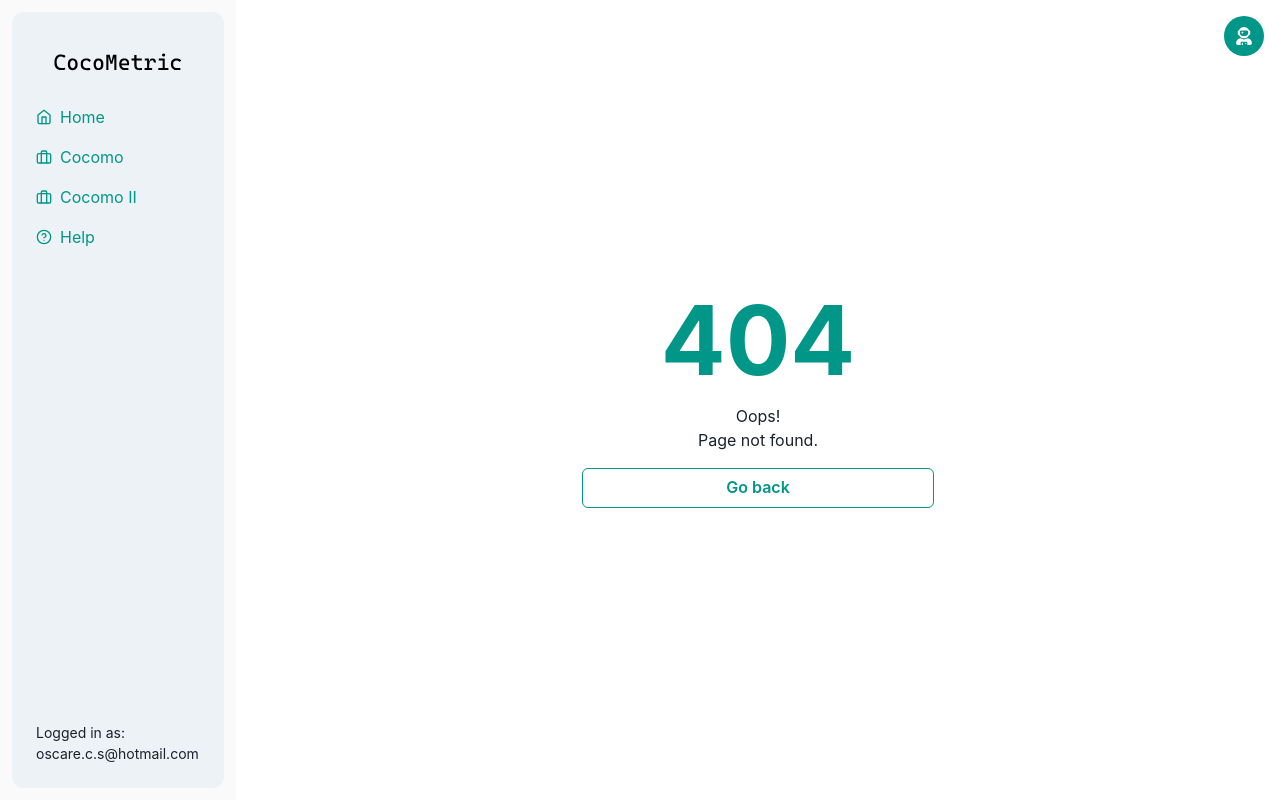
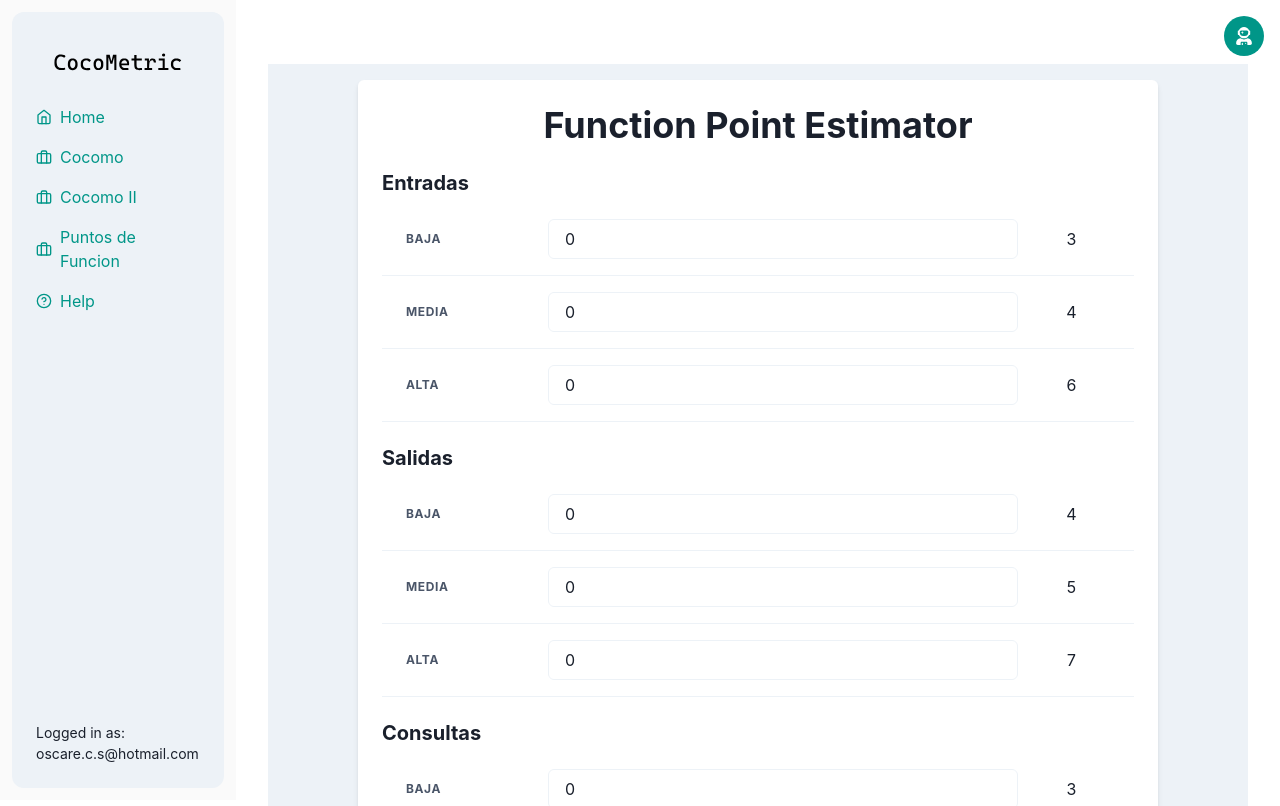
Before and after one commit to Oexcision/CocoMetric, a React (Vite) app: page /function-point in a window 1280 px wide. Before the commit this address had no page. Shown: the top 806 px of the page. Built offline with nearby package versions, Linux system fonts and the light colour scheme.

Commit message:
puntos de funcion

```diff
--- a/src/App.tsx
+++ b/src/App.tsx
@@ -4,6 +4,7 @@ import Dashboard from "./pages/Dashboard"
 import Cocomo from "./pages/Cocomo"
 import CocomoTwo from "./pages/CocomoTwo"
 import NoPage from "./pages/NoPage"
+import FunctionPoint from "./pages/FunctionPoint"
 
 function App() {
 
@@ -14,6 +15,7 @@ function App() {
           <Route index element={<Dashboard/>}/>
           <Route path="cocomo" element={<Cocomo/>}/>
           <Route path="cocomo-two" element={<CocomoTwo/>}/>
+          <Route path="function-point" element={<FunctionPoint/>}/>
           <Route path="*" element={<NoPage/>} />
         </Route>
       </Routes>
--- a/src/components/common/SidebarItems.tsx
+++ b/src/components/common/SidebarItems.tsx
@@ -8,6 +8,7 @@ const items = [
   { icon: FiHome, title: "Home", path: "/" },
   { icon: FiBriefcase, title: "Cocomo", path: "/cocomo" },
   { icon: FiBriefcase, title: "Cocomo II", path: "/cocomo-two" },
+  { icon: FiBriefcase, title: "Puntos de Funcion", path: "/function-point" },
   { icon: FiHelpCircle, title: "Help", path: "/help" },
   //{ icon: FiSettings, title: "User Settings", path: "/settings" },
 ]
--- /dev/null
+++ b/src/pages/FunctionPoint.tsx
@@ -0,0 +1,156 @@
+import React, { useState, ChangeEvent } from 'react';
+import {
+  Box,
+  Input,
+  Button,
+  Table,
+  Tbody,
+  Tr,
+  Th,
+  Td,
+  Heading,
+  VStack,
+  Flex,
+  Center,
+  Select,
+  Container,
+} from '@chakra-ui/react';
+
+interface FunctionCounts {
+  [key: string]: {
+    [key: string]: number;
+  };
+}
+
+const complexityWeights: FunctionCounts = {
+  Entradas: { Baja: 3, Media: 4, Alta: 6 },
+  Salidas: { Baja: 4, Media: 5, Alta: 7 },
+  Consultas: { Baja: 3, Media: 4, Alta: 6 },
+  Archivos: { Baja: 7, Media: 10, Alta: 15 },
+  Interfaces: { Baja: 5, Media: 7, Alta: 10 }
+};
+
+const ldcValues: { [key: string]: number } = {
+  '4GL': 40,
+  'Ada 83': 71,
+  'Ada 95': 49,
+  'APL': 32,
+  'BASIC - compilado': 91,
+  'BASIC - interpretado': 128,
+  'BASIC ANSI/Quick/Turbo': 64,
+  'C': 128,
+  'C++': 29,
+  'Clipper': 19,
+  'Cobol ANSI 85': 91,
+  'Delphi 1': 29,
+  'Ensamblador': 119,
+  'Ensamblador (Macro)': 213,
+  'Forth': 64,
+  'Fortran 77': 105,
+  'FoxPro 2.5': 34,
+  'Java': 53,
+  'Modula 2': 80,
+  'Oracle': 40,
+  'Oracle 2000': 23,
+  'Paradox': 36,
+  'Pascal': 91,
+  'Pascal Turbo 5': 49,
+  'Power Builder': 16,
+  'Prolog': 64,
+  'Visual Basic 3': 32,
+  'Visual C++': 34,
+  'Visual Cobol': 20,
+};
+
+const FunctionPoint: React.FC = () => {
+  const [functionCounts, setFunctionCounts] = useState<FunctionCounts>({
+    Entradas: { Baja: 0, Media: 0, Alta: 0 },
+    Salidas: { Baja: 0, Media: 0, Alta: 0 },
+    Consultas: { Baja: 0, Media: 0, Alta: 0 },
+    Archivos: { Baja: 0, Media: 0, Alta: 0 },
+    Interfaces: { Baja: 0, Media: 0, Alta: 0 }
+  });
+
+  const [selectedLanguage, setSelectedLanguage] = useState<string>('1');
+  const [ldc, setLdc] = useState<number>(1);
+
+  const handleInputChange = (
+    e: ChangeEvent<HTMLInputElement>,
+    type: string,
+    complexity: string
+  ) => {
+    const value = parseInt(e.target.value) || 0;
+    setFunctionCounts({
+      ...functionCounts,
+      [type]: { ...functionCounts[type], [complexity]: value }
+    });
+  };
+
+  const handleLanguageChange = (e: ChangeEvent<HTMLSelectElement>) => {
+    const language = e.target.value;
+    setSelectedLanguage(language);
+    setLdc(ldcValues[language]);
+  };
+
+  const calculateTotalFunctionPoints = (): number => {
+    let total = 0;
+    Object.keys(functionCounts).forEach(type => {
+      Object.keys(functionCounts[type]).forEach(complexity => {
+        total += functionCounts[type][complexity] * complexityWeights[type][complexity];
+      });
+    });
+    return total * ldc;
+  };
+
+  return (
+    <Container maxW="full">
+      <Box pt={12} m={4}>
+        <Center minH="100vh" bg="gray.100" p={4}>
+          <Box bg="white" p={6} rounded="md" shadow="md" w="full" maxW="800px">
+            <VStack spacing={6} align="stretch">
+              <Heading as="h2" size="xl" textAlign="center">Function Point Estimator</Heading>
+              {Object.keys(functionCounts).map(type => (
+                <Box key={type}>
+                  <Heading as="h3" size="md" mb={2}>{type}</Heading>
+                  <Table variant="simple">
+                    <Tbody>
+                      {Object.keys(functionCounts[type]).map(complexity => (
+                        <Tr key={complexity}>
+                          <Th>{complexity}</Th>
+                          <Td>
+                            <Input
+                              type="number"
+                              value={functionCounts[type][complexity]}
+                              onChange={(e) => handleInputChange(e, type, complexity)}
+                            />
+                          </Td>
+                          <Td>{complexityWeights[type][complexity]}</Td>
+                        </Tr>
+                      ))}
+                    </Tbody>
+                  </Table>
+                </Box>
+              ))}
+              <Box>
+                <Select value={selectedLanguage} onChange={handleLanguageChange}>
+                  <option value="1">Default (1)</option>
+                  {Object.keys(ldcValues).map(language => (
+                    <option key={language} value={language}>{`${language} (${ldcValues[language]})`}</option>
+                  ))}
+                </Select>
+              </Box>
+              <Flex justifyContent="center">
+                <Button colorScheme="blue" onClick={calculateTotalFunctionPoints}>Calculate</Button>
+              </Flex>
+              <Box textAlign="center" fontWeight="bold">
+                Total Function Points: {calculateTotalFunctionPoints()}
+              </Box>
+            </VStack>
+          </Box>
+        </Center>
+      </Box>
+    </Container>
+  );
+};
+
+export default FunctionPoint;
```
